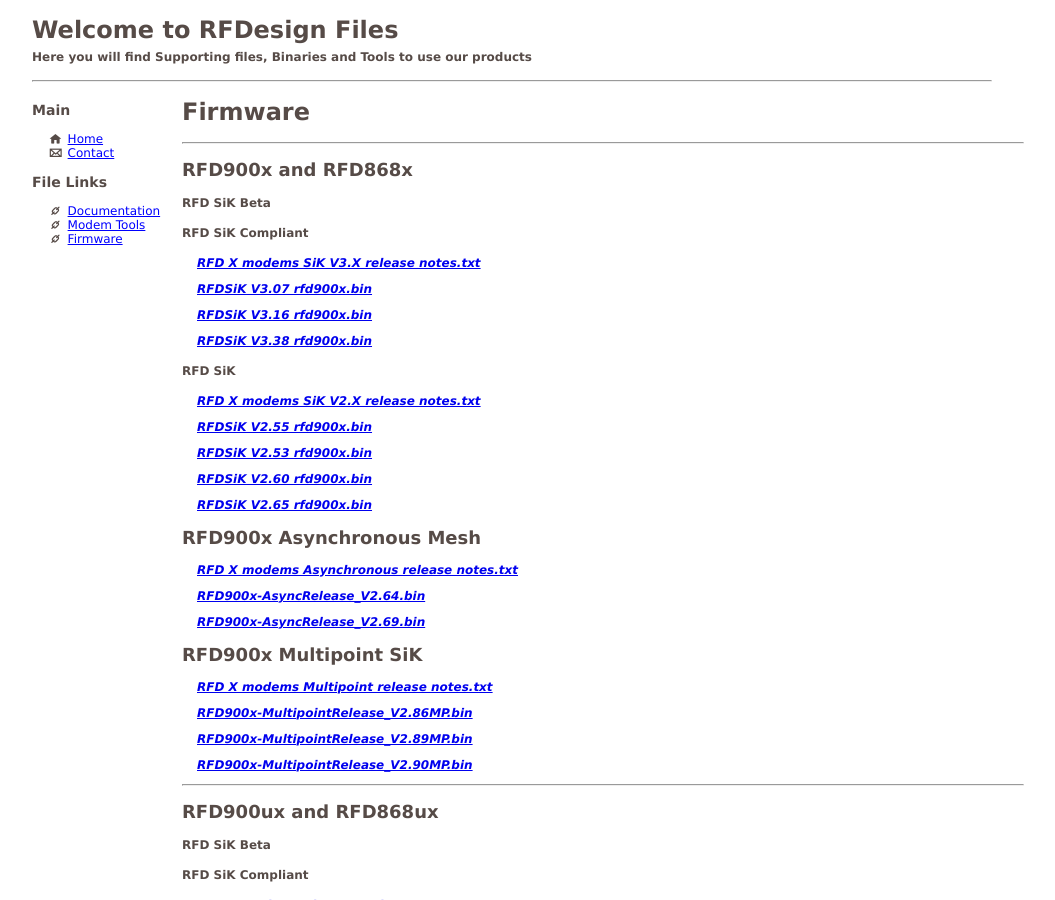
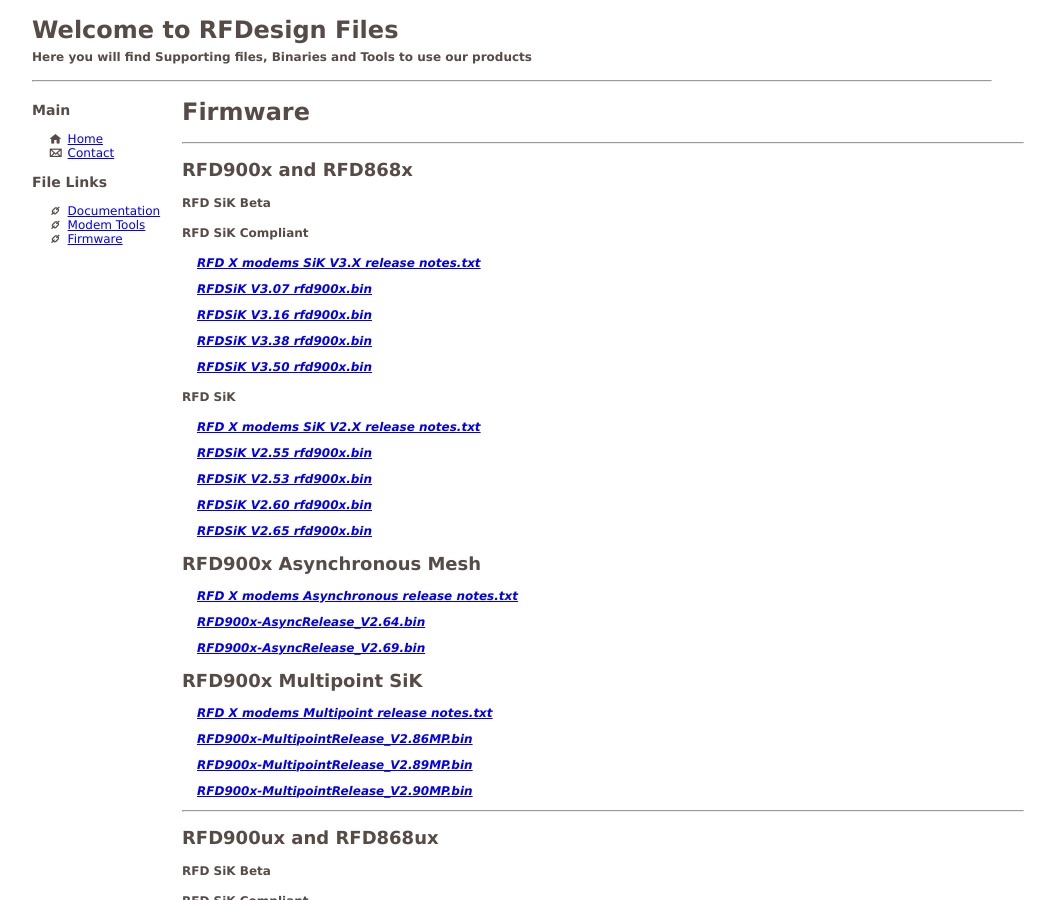
Before and after one commit to RFDesign/rfdesign.github.io, a Jekyll site: the page built from firmware.html, in a window 1280 px wide and 900 px high. Shown: the whole window, without its empty margins (26-1081 px from the left). Built offline with Jekyll 4.4.1, drawn with Linux system fonts in a browser that asks for light colours.

Commit message:
Update firmware.yml

```diff
--- a/_data/firmware.yml
+++ b/_data/firmware.yml
@@ -7,6 +7,8 @@
         - file: RFDSiK V3.07 rfd900x.bin
         - file: RFDSiK V3.16 rfd900x.bin
         - file: RFDSiK V3.38 rfd900x.bin
+        - file: RFDSiK V3.50 rfd900x.bin
+
     SIK:
     #    - file: RFD X modems SiK V3.X release notes.txt
     #    - file: RFDSiK V3.01 rfd900x.bin
```
